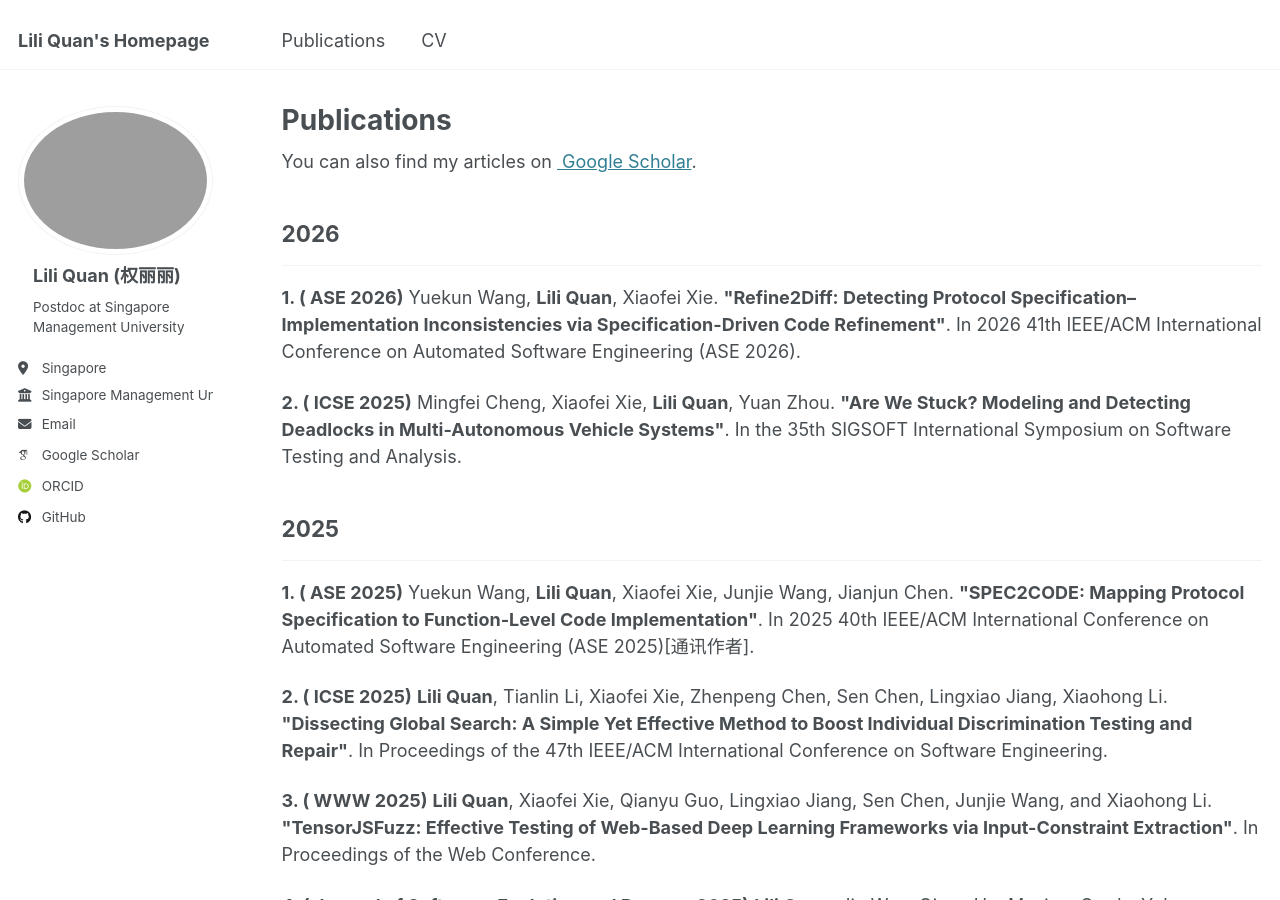
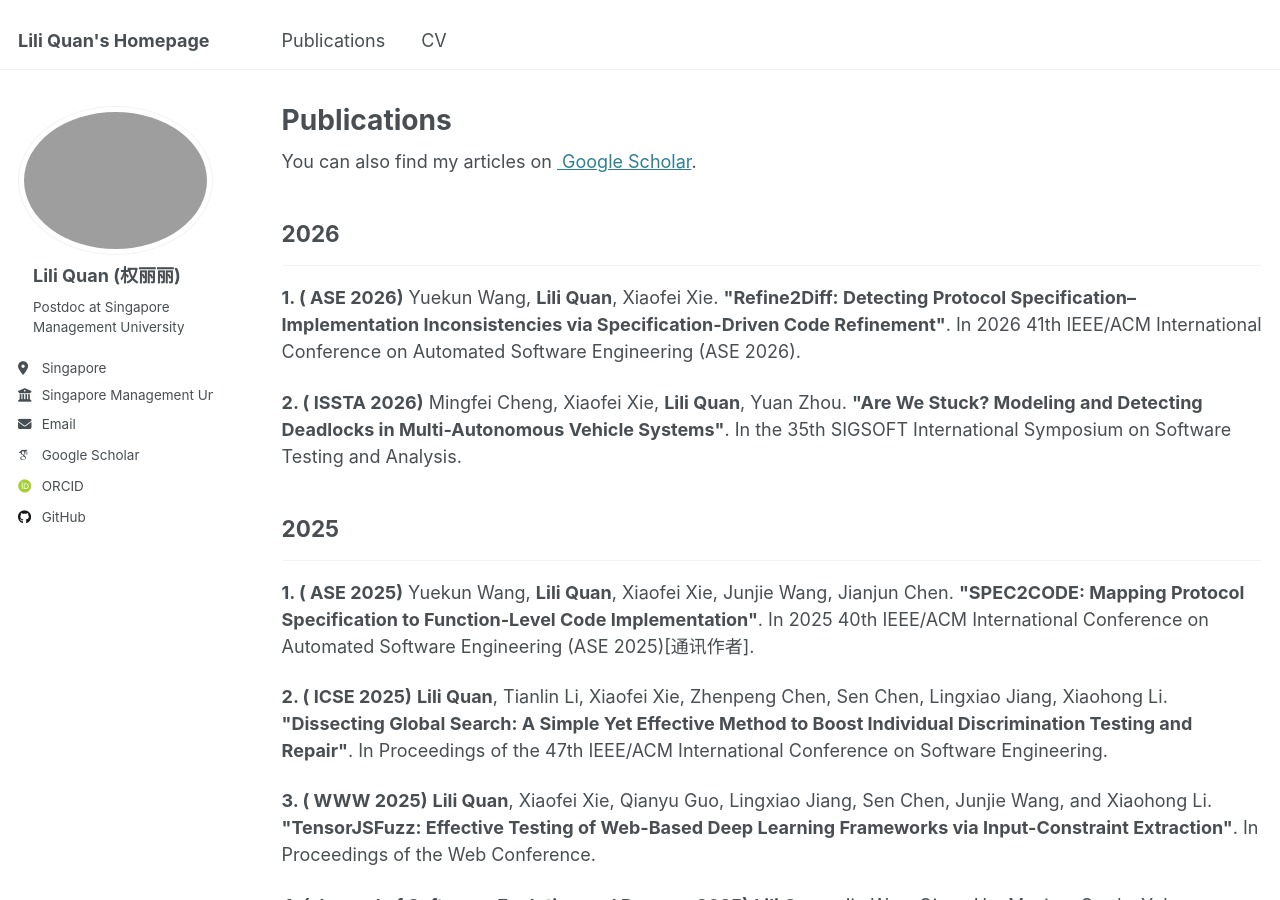
Before and after one commit to liliquan0118/liliquan0118.github.io, a Jekyll site: the page built from _pages/publications.html, in a window 1280 px wide and 900 px high. Built offline with Jekyll 4.4.1, drawn with Linux system fonts in a browser that asks for light colours; some web fonts are replaced.

Commit message:
Update publication entry for ICSE 2025 to ISSTA 2026

```diff
--- a/_pages/publications.html
+++ b/_pages/publications.html
@@ -16,7 +16,7 @@ author_profile: true
     <div class="publication-entry">
       <p><strong>1. ( ASE 2026)</strong> Yuekun Wang, <strong>Lili Quan</strong>, Xiaofei Xie. <strong>"Refine2Diff: Detecting Protocol Specification–Implementation Inconsistencies via Specification-Driven Code Refinement"</strong>. In 2026 41th IEEE/ACM International Conference on Automated Software Engineering (ASE 2026). <br></p>
 
-      <p><strong>2. ( ICSE 2025)</strong> Mingfei Cheng, Xiaofei Xie, <strong>Lili Quan</strong>, Yuan Zhou. <strong>"Are We Stuck? Modeling and Detecting Deadlocks in Multi-Autonomous Vehicle Systems"</strong>. In the 35th SIGSOFT International Symposium on Software Testing and Analysis. <br></p>
+      <p><strong>2. ( ISSTA 2026)</strong> Mingfei Cheng, Xiaofei Xie, <strong>Lili Quan</strong>, Yuan Zhou. <strong>"Are We Stuck? Modeling and Detecting Deadlocks in Multi-Autonomous Vehicle Systems"</strong>. In the 35th SIGSOFT International Symposium on Software Testing and Analysis. <br></p>
     </div>
 
 <h2>2025</h2>
```
